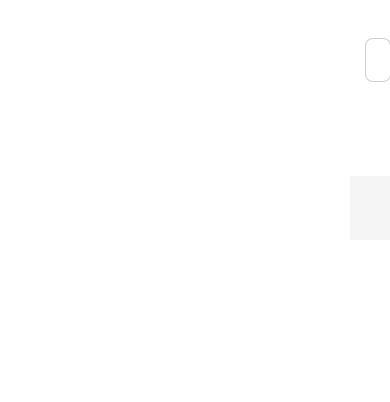
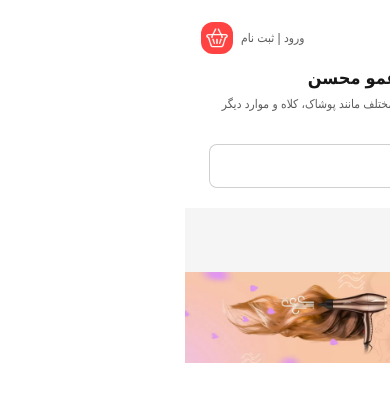
Before and after one commit to mahdihasanpour2022/ai-ecommerce, a Next.js app in the folder apps/storefront/: page / in a window 390 px wide. Shown: the top 402 px of the page. Built offline with nearby package versions, Linux system fonts and the light colour scheme; a web font is replaced by a local one.

Commit message:
feat: add carousel embla and responsive header

```diff
--- a/apps/storefront/components/shared/ui/ui-button.tsx
+++ b/apps/storefront/components/shared/ui/ui-button.tsx
@@ -3,7 +3,7 @@ import { type ButtonHTMLAttributes, forwardRef } from 'react';
 
 const VARIANT_CLASSES = {
   style_1:
-    'w-full py-1 text-sm leading-4 font-normal text-foreground/70 h-full border-none whitespace-nowrap',
+    'w-full py-1 text-xs sm:text-sm leading-4 font-normal text-foreground/70 h-full border-none whitespace-nowrap',
   style_2: '',
 } as const;
 
--- a/apps/storefront/features/home/components/header.tsx
+++ b/apps/storefront/features/home/components/header.tsx
@@ -7,14 +7,17 @@ import StoreName from './subsets/storeName';
 
 const Header = () => {
   return (
-    <header className="flex w-full flex-col items-stretch gap-4 px-6 pt-8 pb-4 sm:flex-row sm:items-center sm:justify-between sm:px-12 lg:px-24 2xl:px-36">
-      <div className="flex w-full items-center justify-start gap-16">
+    <header className="flex w-full flex-col items-stretch gap-4 px-6 pt-16 pb-5 sm:flex-row! sm:items-center sm:justify-between sm:px-12 sm:pt-8 lg:px-24 2xl:px-36">
+      <div className="flex w-full flex-col items-center justify-start gap-6 sm:flex-row sm:gap-16">
         <StoreName />
         <SearchProduct />
       </div>
-      <div className="flex w-fit items-center justify-center gap-1">
-        <LoginSignup />
-        <ShoppingCart />
+
+      <div className="absolute top-4 left-4 w-fit sm:relative sm:top-0 sm:left-0">
+        <div className="flex items-center justify-center gap-0 sm:gap-1">
+          <LoginSignup />
+          <ShoppingCart />
+        </div>
       </div>
     </header>
   );
--- a/apps/storefront/features/home/components/home.tsx
+++ b/apps/storefront/features/home/components/home.tsx
@@ -4,12 +4,14 @@
 
 import Header from './header';
 import NavBar from './navBar';
+import TopSliders from './topSliders';
 
 const HomeCmp = () => {
   return (
-    <main className="flex w-full flex-1 flex-col items-center gap-2">
+    <main className="flex w-full flex-1 flex-col items-center gap-0">
       <Header />
       <NavBar />
+      <TopSliders />
     </main>
   );
 };
--- a/apps/storefront/features/home/components/subsets/loginSignup.tsx
+++ b/apps/storefront/features/home/components/subsets/loginSignup.tsx
@@ -3,7 +3,7 @@ import { UiButton } from '@/components/shared/ui';
 const LoginSignup = () => {
   return (
     <div className="">
-      <UiButton variant="style_1" className="">
+      <UiButton variant="style_1" className="px-2!">
         ورود | ثبت نام
       </UiButton>
     </div>
--- a/apps/storefront/features/home/components/subsets/shoppingCart.tsx
+++ b/apps/storefront/features/home/components/subsets/shoppingCart.tsx
@@ -3,13 +3,13 @@ import Cart from '@/public/assets/header/cart.webp';
 
 const ShoppingCart = () => {
   return (
-    <UiButton className="h-12! w-12! px-0!">
+    <UiButton className="h-8! w-8! sm:h-12! sm:w-12! px-0!">
       <UiImage
         alt="آیکان-سبد-خرید"
         src={Cart}
         width={350}
         height={350}
-        className="h-12! w-12! rounded-xl"
+        className="h-8! w-8! sm:h-12! sm:w-12! rounded-xl"
       />
     </UiButton>
   );
--- /dev/null
+++ b/apps/storefront/features/home/components/topSliders.tsx
@@ -0,0 +1,18 @@
+import { UiImage } from '@/components/shared/ui';
+import Slide from '@/public/assets/header/sample_banner.webp';
+
+const TopSliders = () => {
+  return (
+    <div className="h-fit w-full! overflow-hidden bg-red-500/20">
+      <UiImage
+        src={Slide}
+        alt="اسلایدر صفحه اصلی"
+        width={1000}
+        height={1000}
+        className=""
+      />
+    </div>
+  );
+};
+
+export default TopSliders;
--- a/apps/storefront/package.json
+++ b/apps/storefront/package.json
@@ -14,6 +14,8 @@
     "@tanstack/react-query": "^5.102.3",
     "axios": "^1.19.0",
     "clsx": "2.1.1",
+    "embla-carousel-autoplay": "8.6.0",
+    "embla-carousel-react": "8.6.0",
     "nanoid": "6.0.1",
     "next": "16.3.2",
     "react": "19.2.8",
```
Also changed, not shown: apps/storefront/public/assets/header/sample_banner.webp (added), 1 other file (tests, documents, lock files or other folders).
